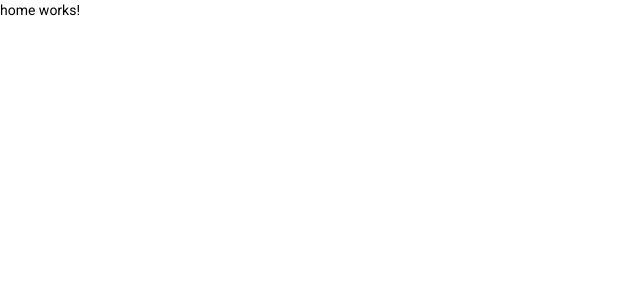
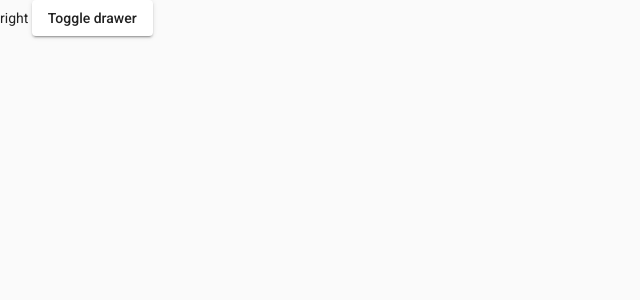
Before and after one commit to PixDay/League-of-Merline, an Angular app in the folder Web/: page /home in a window 1280 px wide. Shown: the top 300 px of the page, without its empty margins (0-640 px from the left). Built offline with nearby package versions, Linux system fonts and the light colour scheme.

Commit message:
[ADD] - Use sidenav material for home page

```diff
--- a/Web/src/app/components/home/home.component.html
+++ b/Web/src/app/components/home/home.component.html
@@ -1 +1,9 @@
-<p>home works!</p>
+<div class="div-full">
+    <mat-drawer-container class="sidenav-container" [hasBackdrop]="true" class="div-full">
+        <mat-drawer #drawer>left</mat-drawer>
+        <mat-drawer-content>
+        right
+        <button mat-raised-button (click)="drawer.toggle()">Toggle drawer</button>
+        </mat-drawer-content>
+    </mat-drawer-container>
+</div>
```
